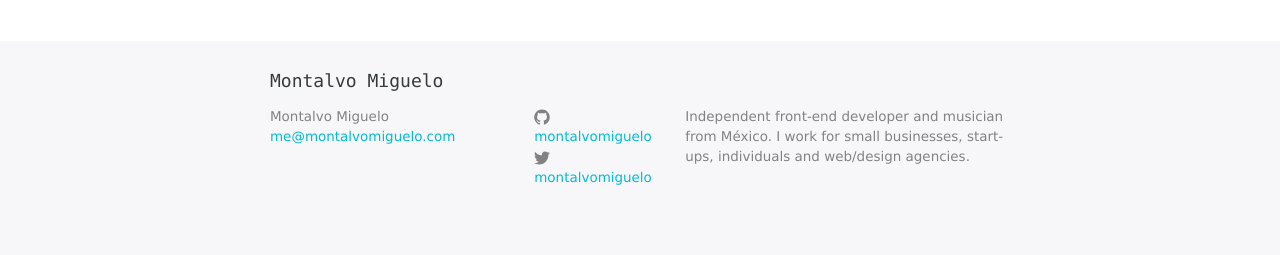
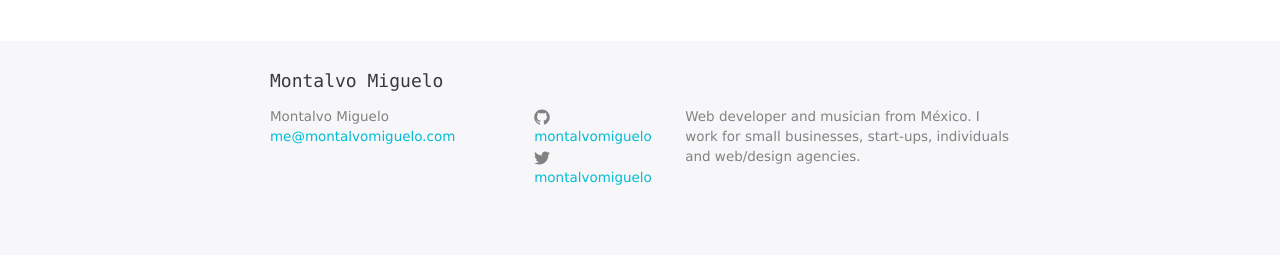
Before and after one commit to montalvomiguelo/montalvomiguelo.github.io, a Jekyll site: the page built from index.html, in a window 1280 px wide. Shown: the part 1146-1401 px from the top of the page. Built offline with Jekyll 4.4.1, drawn with Linux system fonts in a browser that asks for light colours.

Commit message:
update tagline and description

```diff
--- a/_config.yml
+++ b/_config.yml
@@ -1,8 +1,8 @@
 # Site settings
 title: Montalvo Miguelo
 email: me@montalvomiguelo.com
-tagline: Front-end web developer and musician
-description: Independent front-end developer and musician from México. I work for small businesses, start-ups, individuals and web/design agencies.
+tagline: Web developer and musician
+description: Web developer and musician from México. I work for small businesses, start-ups, individuals and web/design agencies.
 baseurl: "" # the subpath of your site, e.g. /blog/
 url: "http://montalvomiguelo.com" # the base hostname & protocol for your site
 twitter_username: montalvomiguelo
```
